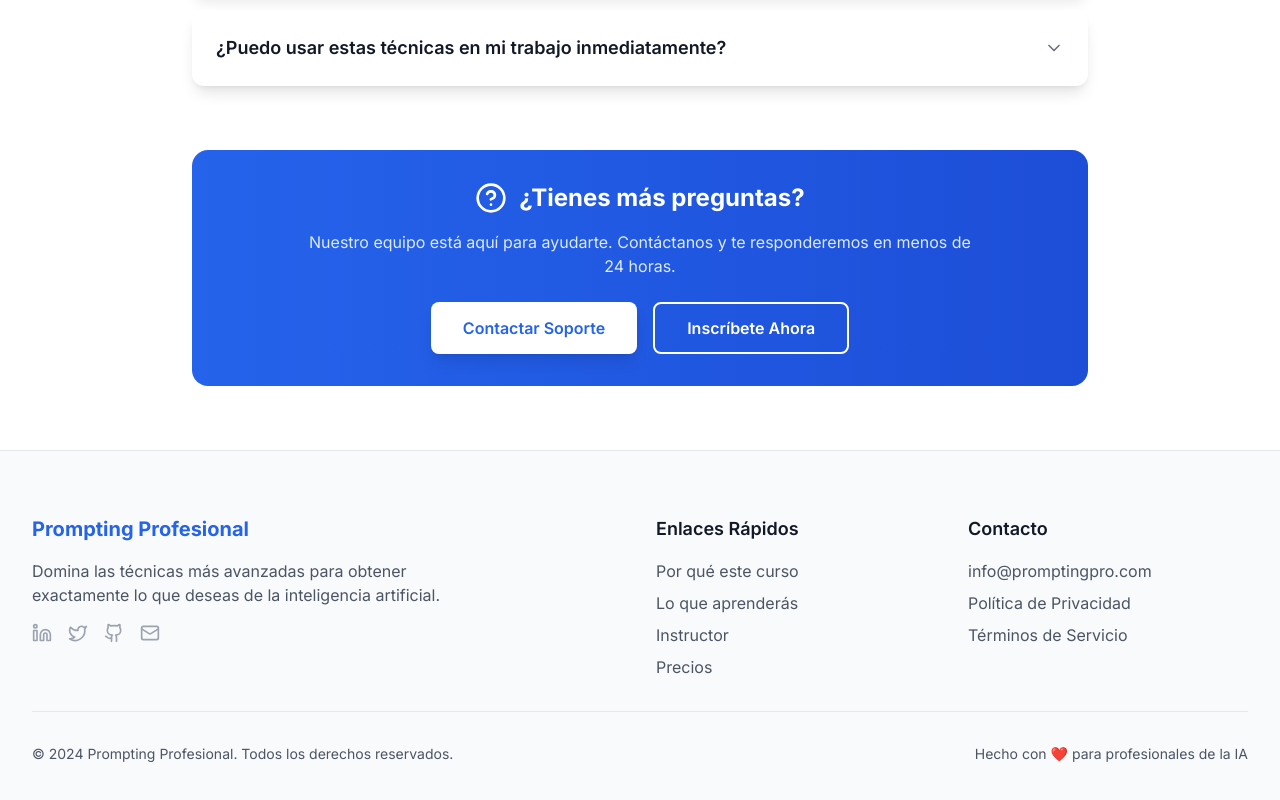
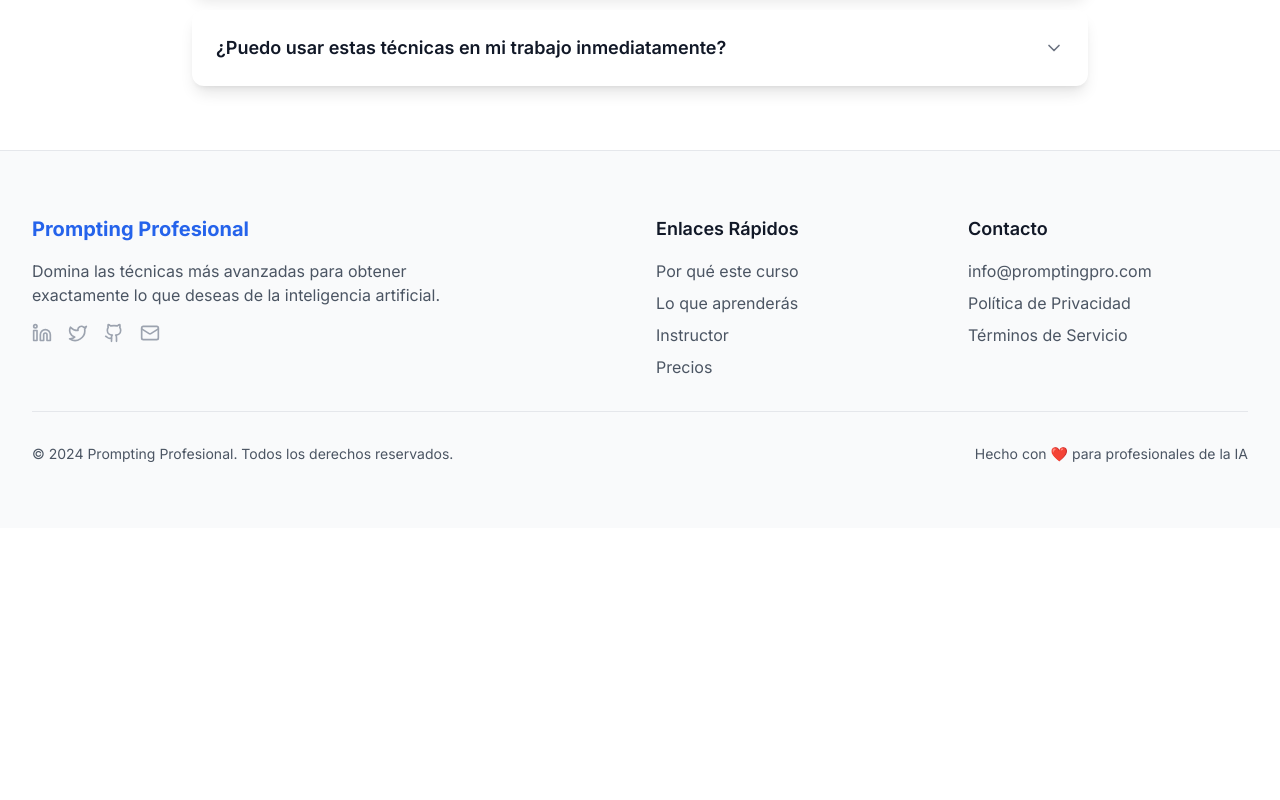
Before and after one commit to randradegh/prompting-profesional-webapp, a Next.js app: page / in a window 1280 px wide. Shown: the part 8544-9344 px from the top of the page. After the commit the page ends 9072 px from the top, so only its background shows below. Built offline with nearby package versions, Linux system fonts and the light colour scheme.

Commit message:
Se elimina '¿Tienes más preguntas?'

```diff
--- a/components/FAQSection.tsx
+++ b/components/FAQSection.tsx
@@ -111,35 +111,6 @@ export function FAQSection() {
             ))}
           </div>
 
-          {/* CTA final */}
-          <motion.div
-            initial={{ opacity: 0, y: 20 }}
-            whileInView={{ opacity: 1, y: 0 }}
-            transition={{ duration: 0.6 }}
-            viewport={{ once: true }}
-            className="mt-16 text-center"
-          >
-            <div className="bg-gradient-to-r from-primary-600 to-primary-700 dark:from-primary-700 dark:to-primary-800 rounded-2xl p-8 text-white">
-              <div className="flex items-center justify-center mb-4">
-                <HelpCircle className="h-8 w-8 mr-3" />
-                <h3 className="text-2xl font-bold">
-                  ¿Tienes más preguntas?
-                </h3>
-              </div>
-              <p className="text-primary-100 mb-6 max-w-2xl mx-auto">
-                Nuestro equipo está aquí para ayudarte. Contáctanos y te responderemos
-                en menos de 24 horas.
-              </p>
-              <div className="flex flex-col sm:flex-row gap-4 justify-center">
-                <button className="bg-white text-primary-600 hover:bg-gray-100 font-semibold py-3 px-8 rounded-lg transition-all duration-200 transform hover:scale-105 shadow-lg">
-                  Contactar Soporte
-                </button>
-                <button className="border-2 border-white text-white hover:bg-white hover:text-primary-600 font-semibold py-3 px-8 rounded-lg transition-all duration-200">
-                  Inscríbete Ahora
-                </button>
-              </div>
-            </div>
-          </motion.div>
         </div>
       </div>
     </section>
```
